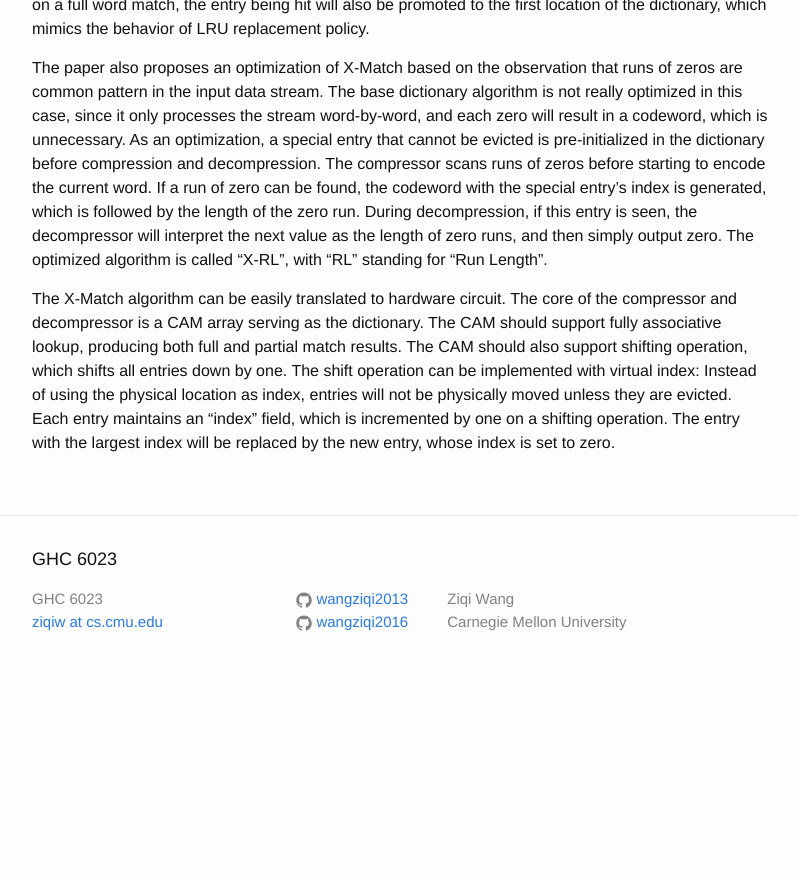
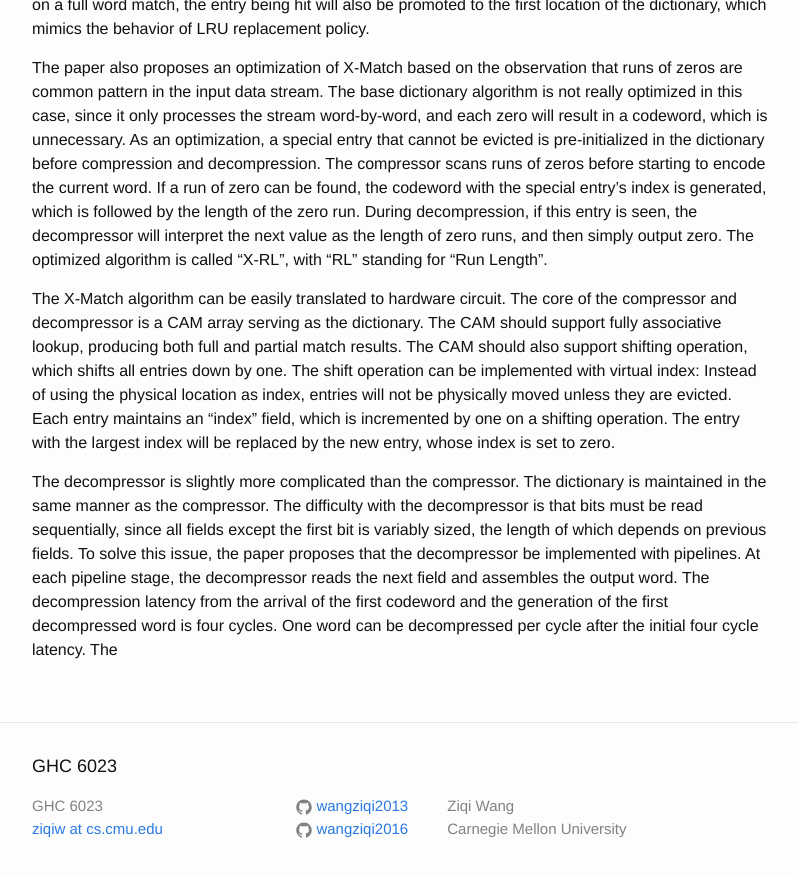
Before and after one commit to wangziqi2013/wangziqi2013.github.io, a Jekyll site: the page built from _posts/2020-07-04-x-match.markdown, in a window 1280 px wide and 900 px high, scrolled down 1624 px. Shown: the top 877 px of the window, without its empty margins (238-1036 px from the left). Built offline with Jekyll 4.4.1, drawn with Linux system fonts in a browser that asks for light colours; before the commit the page ends 2317 px from its top, so only the background shows below that.

Commit message:
Adding decompression

```diff
--- a/_posts/2020-07-04-x-match.markdown
+++ b/_posts/2020-07-04-x-match.markdown
@@ -75,3 +75,11 @@ match results. The CAM should also support shifting operation, which shifts all
 can be implemented with virtual index: Instead of using the physical location as index, entries will not be physically
 moved unless they are evicted. Each entry maintains an "index" field, which is incremented by one on a shifting operation.
 The entry with the largest index will be replaced by the new entry, whose index is set to zero.
+
+The decompressor is slightly more complicated than the compressor. The dictionary is maintained in the same manner as
+the compressor. The difficulty with the decompressor is that bits must be read sequentially, since all fields except
+the first bit is variably sized, the length of which depends on previous fields. To solve this issue, the paper proposes
+that the decompressor be implemented with pipelines. At each pipeline stage, the decompressor reads the next field
+and assembles the output word. The decompression latency from the arrival of the first codeword and the generation of
+the first decompressed word is four cycles. One word can be decompressed per cycle after the initial four cycle latency.
+The
```
